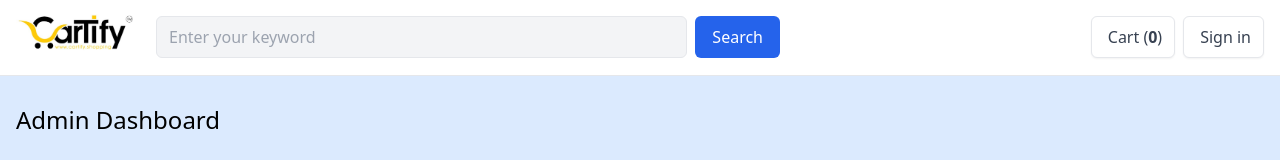
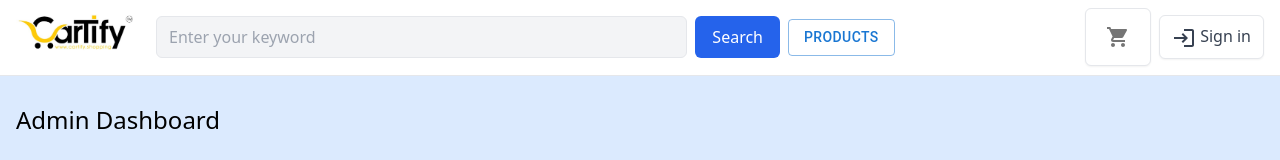
Before and after one commit to leoarafat/BuyYourProduct, a Next.js app: page /admin/products/new in a window 1280 px wide. Shown: the top 160 px of the page. Built offline with nearby package versions, Linux system fonts and the light colour scheme; no server answers.

Commit message:
modify the header using metarial ui

```diff
--- /dev/null
+++ b/app/all-products/page.jsx
@@ -0,0 +1,36 @@
+import React from "react";
+import axios from "axios";
+
+import queryString from "query-string";
+import ListProducts from "@/components/products/ListProduct";
+
+export const metadata = {
+  title: "Next.js 13 Ecommerce App",
+};
+
+const getProducts = async (searchParams) => {
+  const urlParams = {
+    keyword: searchParams.keyword,
+    page: searchParams.page,
+    category: searchParams.category,
+    "price[gte]": searchParams.min,
+    "price[lte]": searchParams.max,
+    "ratings[gte]": searchParams.ratings,
+  };
+
+  const searchQuery = queryString.stringify(urlParams);
+
+  const { data } = await axios.get(
+    `${process.env.API_URL}/api/products?${searchQuery}`
+  );
+
+  return data;
+};
+
+const AllProducts = async ({ searchParams }) => {
+  const productsData = await getProducts(searchParams);
+
+  return <ListProducts data={productsData} />;
+};
+
+export default AllProducts;
--- a/app/page.jsx
+++ b/app/page.jsx
@@ -1,36 +1,11 @@
 import React from "react";
-import axios from "axios";
 
-import queryString from "query-string";
-import ListProducts from "@/components/products/ListProduct";
-
-export const metadata = {
-  title: "Next.js 13 Ecommerce App",
-};
-
-const getProducts = async (searchParams) => {
-  const urlParams = {
-    keyword: searchParams.keyword,
-    page: searchParams.page,
-    category: searchParams.category,
-    "price[gte]": searchParams.min,
-    "price[lte]": searchParams.max,
-    "ratings[gte]": searchParams.ratings,
-  };
-
-  const searchQuery = queryString.stringify(urlParams);
-
-  const { data } = await axios.get(
-    `${process.env.API_URL}/api/products?${searchQuery}`
+const HomePage = () => {
+  return (
+    <div>
+      <h1>Home Page</h1>
+    </div>
   );
-
-  return data;
-};
-
-const HomePage = async ({ searchParams }) => {
-  const productsData = await getProducts(searchParams);
-
-  return <ListProducts data={productsData} />;
 };
 
 export default HomePage;
--- a/components/layouts/Header.jsx
+++ b/components/layouts/Header.jsx
@@ -1,4 +1,11 @@
 "use client";
+
+import LoginOutlinedIcon from "@mui/icons-material/LoginOutlined";
+
+import Badge from "@mui/material/Badge";
+import { styled } from "@mui/material/styles";
+import IconButton from "@mui/material/IconButton";
+import ShoppingCartIcon from "@mui/icons-material/ShoppingCart";
 
 import React, { useContext, useEffect } from "react";
 import Link from "next/link";
@@ -7,6 +14,7 @@ import Image from "next/image";
 import CartContext from "@/context/CartContext";
 import { useSession } from "next-auth/react";
 import AuthContext from "@/context/AuthContext";
+import { Button } from "@mui/material";
 
 const Header = () => {
   const { user, setUser } = useContext(AuthContext);
@@ -21,7 +29,14 @@ const Header = () => {
 
   const { cart } = useContext(CartContext);
   const cartItems = cart?.cartItems;
-
+  const StyledBadge = styled(Badge)(({ theme }) => ({
+    "& .MuiBadge-badge": {
+      right: -3,
+      top: 13,
+      border: `2px solid ${theme.palette.background.paper}`,
+      padding: "0 4px",
+    },
+  }));
   return (
     <header className="bg-white py-2 border-b">
       <div className="container max-w-screen-xl mx-auto px-4">
@@ -37,23 +52,31 @@ const Header = () => {
             </a>
           </div>
           <Search />
-
+          <Link className="ml-2" href="/all-products">
+            <Button variant="outlined" href="#outlined-buttons">
+              Products
+            </Button>
+          </Link>
           <div className="flex items-center space-x-2 ml-auto">
             <Link
               href="/cart"
               className="px-3 py-2 inline-block text-center text-gray-700 bg-white shadow-sm border border-gray-200 rounded-md hover:bg-gray-100 hover:border-gray-300"
             >
-              <i className="text-gray-400 w-5 fa fa-shopping-cart"></i>
-              <span className="hidden lg:inline ml-1">
-                Cart (<b>{cartItems?.length || 0}</b>)
-              </span>
+              <IconButton aria-label="cart">
+                <StyledBadge
+                  badgeContent={cartItems?.length || 0}
+                  color="secondary"
+                >
+                  <ShoppingCartIcon />
+                </StyledBadge>
+              </IconButton>
             </Link>
             {!user ? (
               <Link
                 href="/login"
                 className="px-3 py-2 inline-block text-center text-gray-700 bg-white shadow-sm border border-gray-200 rounded-md hover:bg-gray-100 hover:border-gray-300"
               >
-                <i className="text-gray-400 w-5 fa fa-user"></i>
+                <LoginOutlinedIcon />
                 <span className="hidden lg:inline ml-1">Sign in</span>
               </Link>
             ) : (
--- a/package.json
+++ b/package.json
@@ -9,6 +9,10 @@
     "lint": "next lint"
   },
   "dependencies": {
+    "@emotion/react": "^11.11.1",
+    "@emotion/styled": "^11.11.0",
+    "@mui/icons-material": "^5.14.1",
+    "@mui/material": "^5.14.1",
     "axios": "^1.4.0",
     "bcryptjs": "^2.4.3",
     "cloudinary": "^1.38.0",
--- a/pages/api/auth/register.js
+++ b/pages/api/auth/register.js
@@ -1,12 +1,24 @@
-import nc from "next-connect";
+// import nc from "next-connect";
+// import dbConnect from "@/backend/config/dbConnect";
+// import { registerUser } from "@/backend/controllers/authControllers";
+// import onError from "@/backend/middlewares/errors";
+
+// const handler = nc({ onError });
+
+// dbConnect();
+
+// handler.post(registerUser);
+
+// export default handler;
+import { createRouter } from "next-connect";
+import onError from "@/backend/middlewares/errors";
 import dbConnect from "@/backend/config/dbConnect";
 import { registerUser } from "@/backend/controllers/authControllers";
-import onError from "@/backend/middlewares/errors";
 
-const handler = nc({ onError });
+const router = createRouter();
 
 dbConnect();
 
-handler.post(registerUser);
+router.get(registerUser);
 
-export default handler;
+export default router.handler({ onError });
--- a/pages/api/orders/can_review.js
+++ b/pages/api/orders/can_review.js
@@ -1,13 +1,26 @@
-import nc from "next-connect";
+// import nc from "next-connect";
+// import dbConnect from "@/backend/config/dbConnect";
+// import onError from "@/backend/middlewares/errors";
+// import { isAuthenticatedUser } from "@/backend/middlewares/auth";
+// import { canReview } from "@/backend/controllers/orderControllers";
+
+// const handler = nc({ onError });
+
+// dbConnect();
+
+// handler.use(isAuthenticatedUser).get(canReview);
+
+// export default handler;
+import { createRouter } from "next-connect";
+import onError from "@/backend/middlewares/errors";
 import dbConnect from "@/backend/config/dbConnect";
-import onError from "@/backend/middlewares/errors";
+import { canReview } from "@/backend/controllers/orderControllers";
 import { isAuthenticatedUser } from "@/backend/middlewares/auth";
-import { canReview } from "@/backend/controllers/orderControllers";
 
-const handler = nc({ onError });
+const router = createRouter();
 
 dbConnect();
 
-handler.use(isAuthenticatedUser).get(canReview);
+router.use(isAuthenticatedUser).get(canReview);
 
-export default handler;
+export default router.handler({ onError });
--- a/pages/api/orders/checkout_session.js
+++ b/pages/api/orders/checkout_session.js
@@ -1,13 +1,27 @@
-import nc from "next-connect";
+// import nc from "next-connect";
+// import dbConnect from "@/backend/config/dbConnect";
+// import onError from "@/backend/middlewares/errors";
+// import { isAuthenticatedUser } from "@/backend/middlewares/auth";
+// import { checkoutSession } from "@/backend/controllers/orderControllers";
+
+// const handler = nc({ onError });
+
+// dbConnect();
+
+// handler.use(isAuthenticatedUser).post(checkoutSession);
+
+// export default handler;
+import { createRouter } from "next-connect";
+import onError from "@/backend/middlewares/errors";
 import dbConnect from "@/backend/config/dbConnect";
-import onError from "@/backend/middlewares/errors";
+
+import { checkoutSession } from "@/backend/controllers/orderControllers";
 import { isAuthenticatedUser } from "@/backend/middlewares/auth";
-import { checkoutSession } from "@/backend/controllers/orderControllers";
 
-const handler = nc({ onError });
+const router = createRouter();
 
 dbConnect();
 
-handler.use(isAuthenticatedUser).post(checkoutSession);
+router.use(isAuthenticatedUser).post(checkoutSession);
 
-export default handler;
+export default router.handler({ onError });
--- a/pages/api/orders/me.js
+++ b/pages/api/orders/me.js
@@ -1,13 +1,26 @@
-import nc from "next-connect";
+// import nc from "next-connect";
+// import dbConnect from "@/backend/config/dbConnect";
+// import onError from "@/backend/middlewares/errors";
+// import { isAuthenticatedUser } from "@/backend/middlewares/auth";
+// import { myOrders } from "@/backend/controllers/orderControllers";
+
+// const handler = nc({ onError });
+
+// dbConnect();
+
+// handler.use(isAuthenticatedUser).get(myOrders);
+
+// export default handler;
+import { createRouter } from "next-connect";
+import onError from "@/backend/middlewares/errors";
 import dbConnect from "@/backend/config/dbConnect";
-import onError from "@/backend/middlewares/errors";
 import { isAuthenticatedUser } from "@/backend/middlewares/auth";
 import { myOrders } from "@/backend/controllers/orderControllers";
 
-const handler = nc({ onError });
+const router = createRouter();
 
 dbConnect();
 
-handler.use(isAuthenticatedUser).get(myOrders);
+router.use(isAuthenticatedUser).get(myOrders);
 
-export default handler;
+export default router.handler({ onError });
--- a/pages/api/orders/webhook.js
+++ b/pages/api/orders/webhook.js
@@ -1,9 +1,9 @@
-import nc from "next-connect";
+import { createRouter } from "next-connect";
 import dbConnect from "@/backend/config/dbConnect";
 import onError from "@/backend/middlewares/errors";
 import { webhook } from "@/backend/controllers/orderControllers";
 
-const handler = nc({ onError });
+const router = createRouter();
 
 dbConnect();
 
@@ -13,6 +13,6 @@ export const config = {
   },
 };
 
-handler.post(webhook);
+router.post(webhook);
 
-export default handler;
+export default router.handler({ onError });
--- a/pages/api/products/[id].js
+++ b/pages/api/products/[id].js
@@ -1,12 +1,12 @@
-import nc from "next-connect";
+import { createRouter } from "next-connect";
+import onError from "@/backend/middlewares/errors";
 import dbConnect from "@/backend/config/dbConnect";
 import { getProduct } from "@/backend/controllers/productControllers";
-import onError from "@/backend/middlewares/errors";
 
-const handler = nc({ onError });
+const router = createRouter();
 
 dbConnect();
 
-handler.get(getProduct);
+router.get(getProduct);
 
-export default handler;
+export default router.handler({ onError });
```
Also changed, not shown: app/all-products/loading.jsx (renamed from app/loading.jsx), 2 other files (tests, documents, lock files or other folders).
